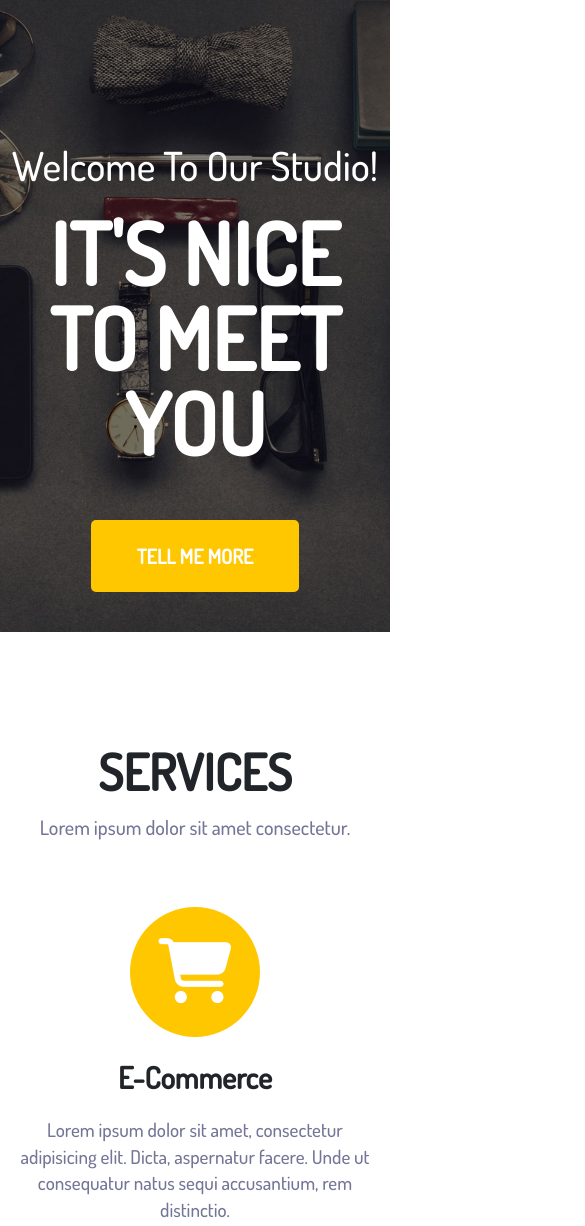
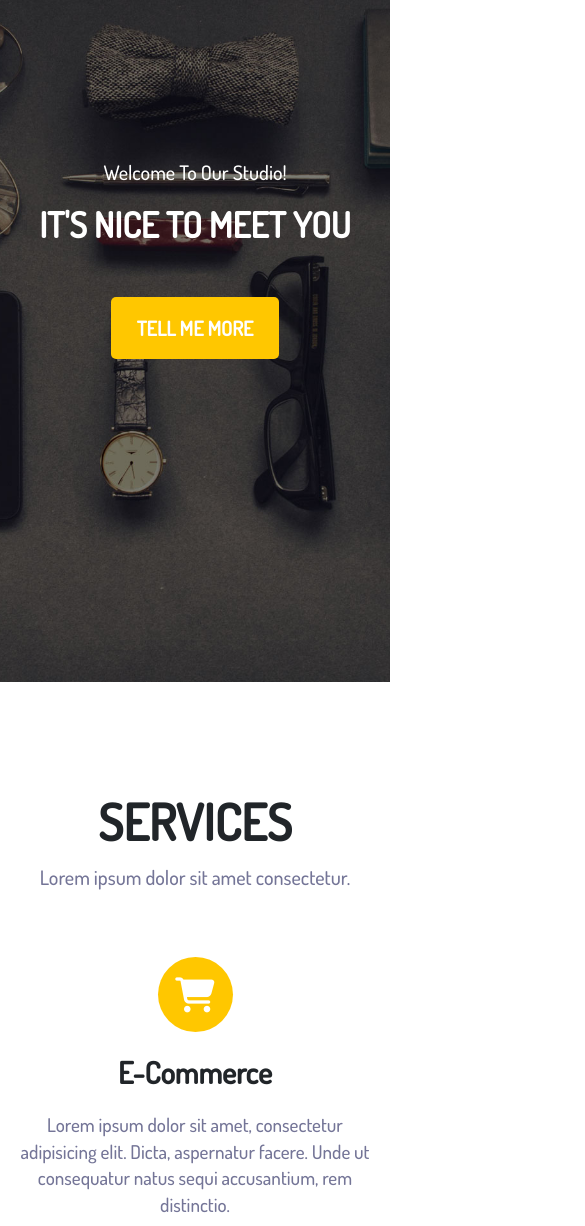
Before and after one commit to ayselmovsumlu/StartBootstrap, a plain HTML site: page index.html in a window 390 px wide. Shown: the part 118-1344 px from the top of the page, 585 px wide, since content can reach past the window. Drawn offline with nearby package versions, Linux system fonts and the light colour scheme.

Commit message:
mediascreen

```diff
--- a/_header.sass
+++ b/_header.sass
@@ -6,14 +6,13 @@ header
     z-index: 1
     .box
         .imgbox
-            width: 150px
+            width: 170px
         .menu
             color: #ffff
             font-size: 20px
             border: 1px solid #ffff
             padding: 10px
             border-radius: 5px
-
         h2
             margin-right: 10px
         nav
@@ -27,6 +26,7 @@ header
     @media screen and ( min-width: 1000px )
         .menu
             display: none
+
     @media screen and ( max-width: 1000px )
         nav
             display: none
--- a/_services.sass
+++ b/_services.sass
@@ -28,3 +28,18 @@
             font-size: 19px
             color: #747597
             line-height: 1.4
+
+    @media screen and ( max-width: 1000px )
+        .box
+            .icon
+                font-size: 45px
+                width: 85px
+                height: 85px
+                padding: 20px 0
+    @media screen and ( max-width: 530px )
+        .box
+            .icon
+                font-size: 35px
+                width: 75px
+                height: 75px
+                padding: 20px 0
--- a/_welcome.sass
+++ b/_welcome.sass
@@ -1,7 +1,7 @@
 #welcome
     padding: 50px 0
     background-image: url("assets/header-bg.jpg")
-    height: 750px
+    height: 800px
     background-position: center center
     background-size: cover
     position: relative
@@ -23,3 +23,24 @@
             font-weight: 700
             border-radius: 5px
             padding: 20px 45px
+
+    @media screen and ( max-width: 1000px )
+        .textbox
+            h1
+                font-size: 65px
+            h2
+                font-size: 30px
+    @media screen and ( max-width: 700px )
+        .textbox
+            h1
+                font-size: 45px
+            h2
+                font-size: 25px
+    @media screen and ( max-width: 480px )
+        .textbox
+            h1
+                font-size: 35px
+            h2
+                font-size: 20px
+            .btn
+                padding: 15px 25px
--- a/index.html
+++ b/index.html
@@ -112,7 +112,7 @@
                 </div>
             </div>
         </section>
-        <section id="portfolio">
+        <!-- <section id="portfolio">
             <div class="container">
                 <div class="row">
                     <div class="col-md-12 text-center">
@@ -209,8 +209,8 @@
                     </div>
                 </div>
             </div>
-        </section>
-        <section id="about">
+        </section> -->
+        <!-- <section id="about">
             <div class="container">
                 <div class="row">
                     <div class="col-md-12 text-center">
@@ -304,8 +304,8 @@
                     </div>
                 </div>
             </div>
-        </section>
-        <section id="team">
+        </section> -->
+        <!-- <section id="team">
             <div class="container">
                 <div class="row">
                     <div class="col-md-12 text-center">
@@ -406,8 +406,8 @@
                     </div>
                 </div>
             </div>
-        </section>
-        <section id="microsoft">
+        </section> -->
+        <!-- <section id="microsoft">
             <div class="container">
                 <div class="row">
                     <div class="col-md-3 d-flex justify-content-center">
@@ -432,8 +432,8 @@
                     </div>
                 </div>
             </div>
-        </section>
-        <section id="contact">
+        </section> -->
+        <!-- <section id="contact">
             <div class="container">
                 <div class="row">
                     <div class="col-md-12 text-center">
@@ -467,10 +467,10 @@
                     </div>
                 </div>
             </div>
-        </section>
+        </section> -->
     </main>
 
-    <footer>
+    <!-- <footer>
         <div class="container">
             <div class="row">
                 <div class="col-md-4 d-flex align-items-center">
@@ -511,7 +511,7 @@
                 </div>
             </div>
         </div>
-    </footer>
+    </footer> -->
 
 </body>
 
```
Also changed, not shown: style.css, 1 other file.
